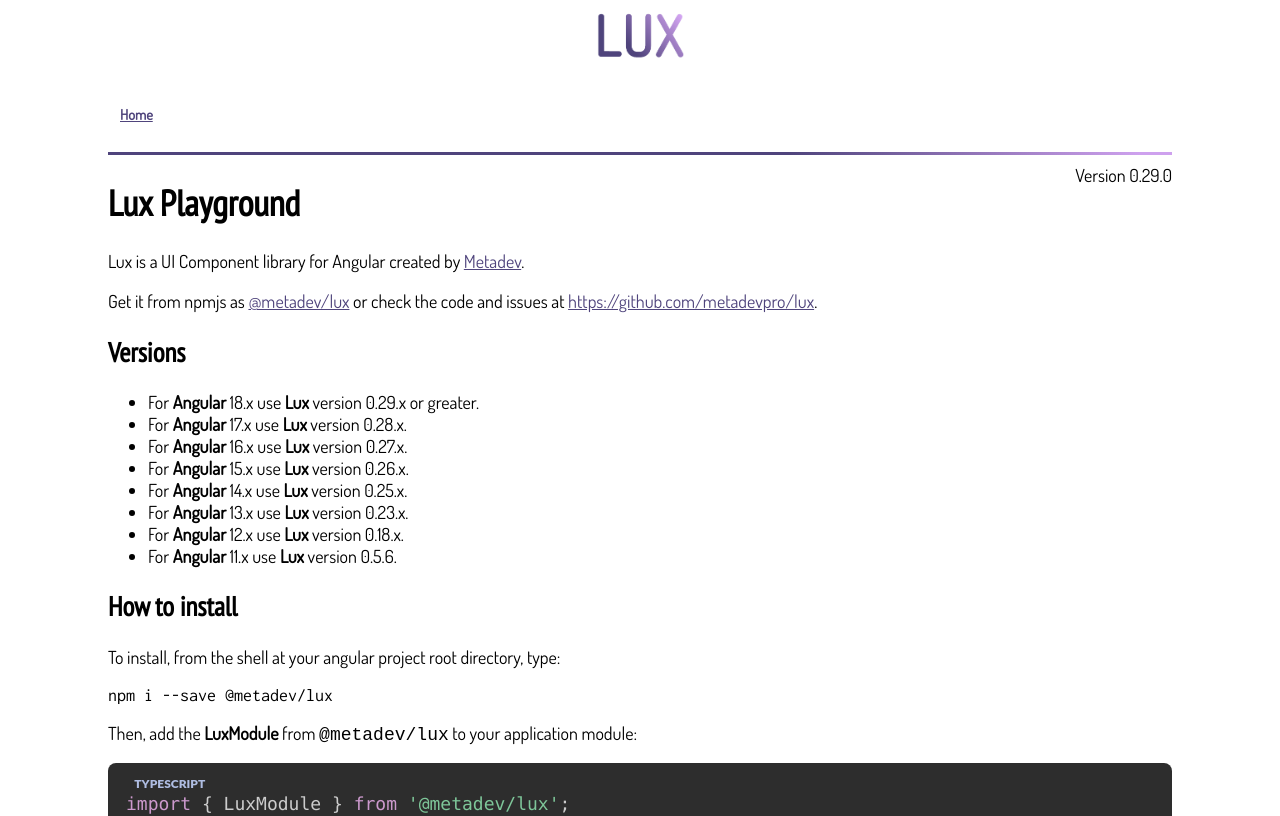
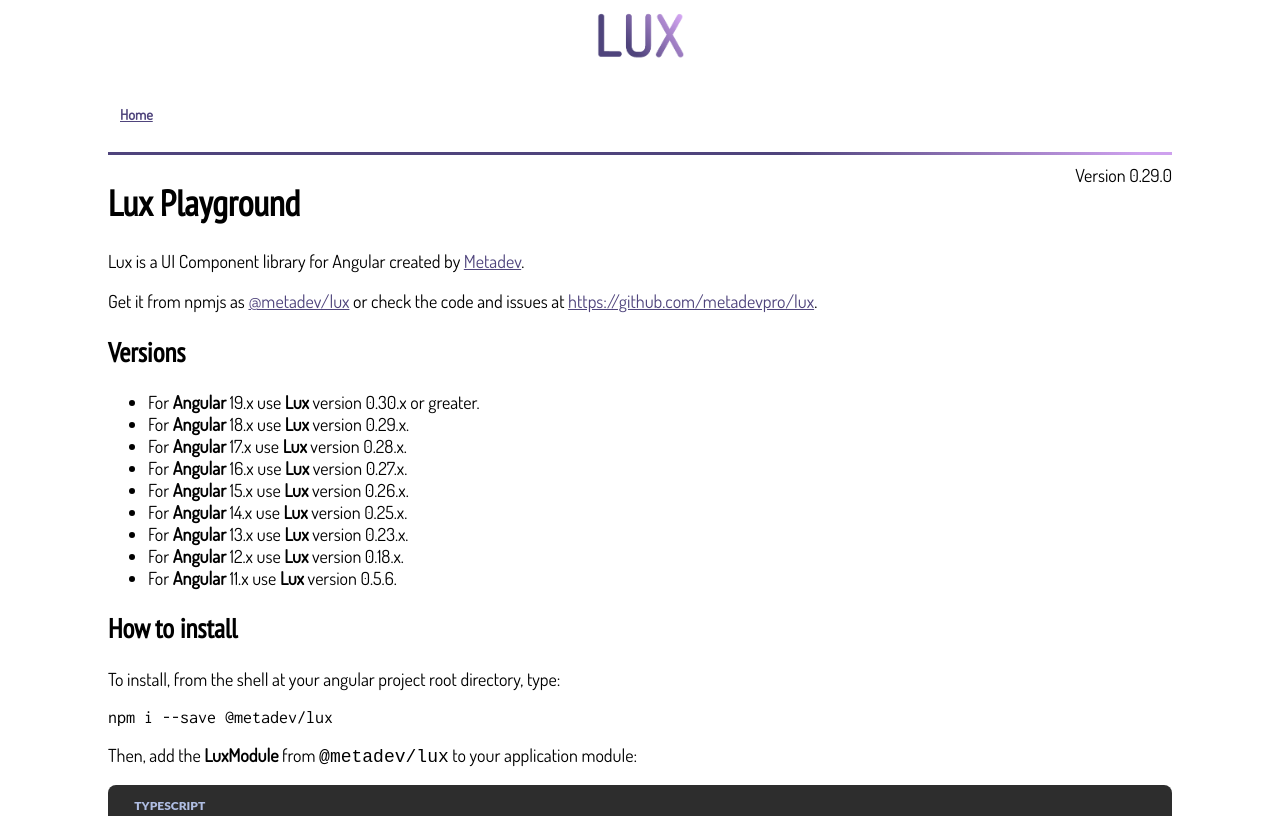
Before and after one commit to metadevpro/lux, an Angular app: page / in a window 1280 px wide. Shown: the top 816 px of the page. Built offline with nearby package versions, Linux system fonts and the light colour scheme.

Commit message:
version 0.30.0 for ng19

```diff
--- a/package.json
+++ b/package.json
@@ -2,7 +2,7 @@
   "name": "lux-demo",
   "description": "Lux Library and documentation. User Interface components for Angular.",
   "license": "MIT",
-  "version": "0.29.0",
+  "version": "0.30.0",
   "author": {
     "name": "Metadev S.L.",
     "url": "https://metadev.pro"
--- a/projects/lux/package.json
+++ b/projects/lux/package.json
@@ -1,7 +1,7 @@
 {
   "name": "@metadev/lux",
   "description": "Lux: Library with User Interface components for Angular.",
-  "version": "0.29.0",
+  "version": "0.30.0",
   "author": {
     "name": "Metadev S.L.",
     "url": "https://metadev.pro"
@@ -25,8 +25,8 @@
   ],
   "license": "MIT",
   "peerDependencies": {
-    "@angular/common": "^18.0.1",
-    "@angular/core": "^18.0.1",
+    "@angular/common": "^19.2.1",
+    "@angular/core": "^19.2.1",
     "ol": "^6.5.0"
   },
   "dependencies": {}
--- a/src/app/main/main.component.html
+++ b/src/app/main/main.component.html
@@ -14,8 +14,11 @@
 <h2>Versions</h2>
 <ul>
   <li>
-    For <strong>Angular</strong> 18.x use <strong>Lux</strong> version 0.29.x or
+    For <strong>Angular</strong> 19.x use <strong>Lux</strong> version 0.30.x or
     greater.
+  </li>
+  <li>
+    For <strong>Angular</strong> 18.x use <strong>Lux</strong> version 0.29.x.
   </li>
   <li>
     For <strong>Angular</strong> 17.x use <strong>Lux</strong> version 0.28.x.
```
Also changed, not shown: projects/lux/Changelog.md, 1 other file (tests, documents, lock files or other folders).
